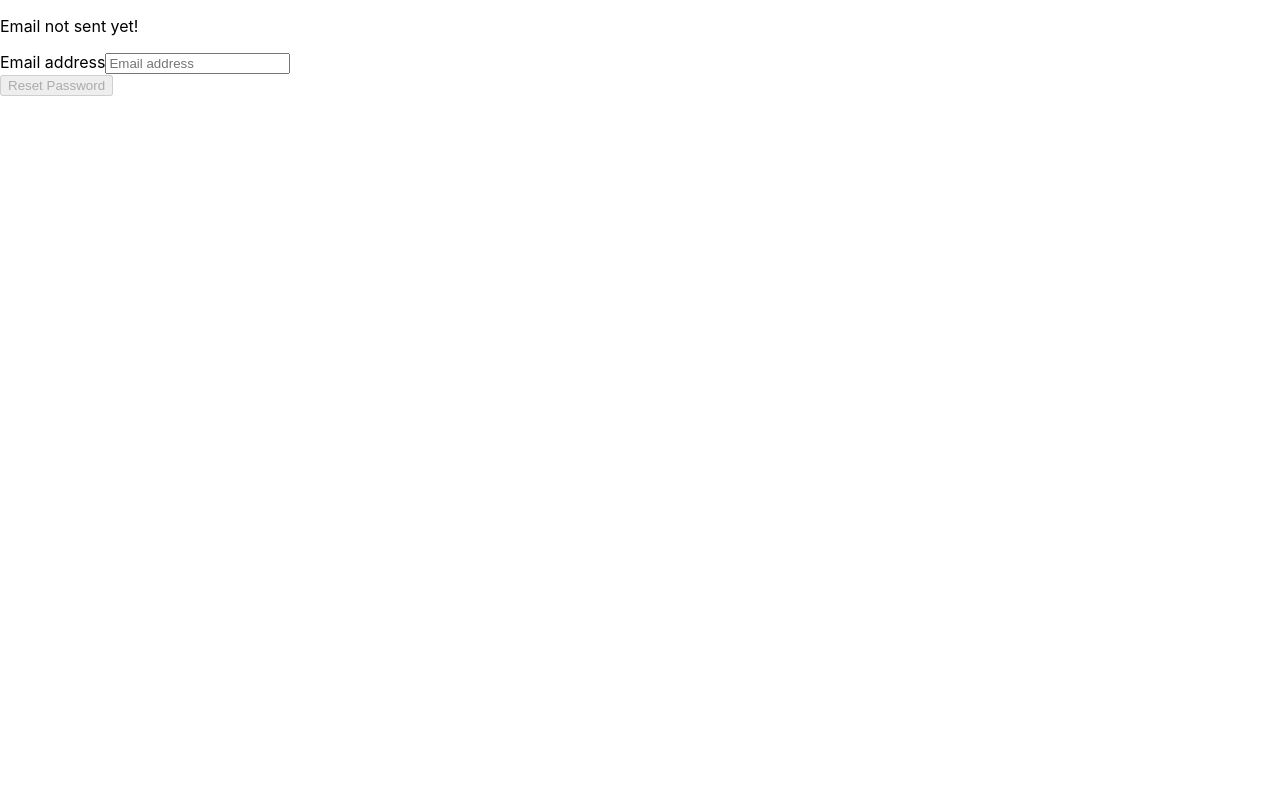
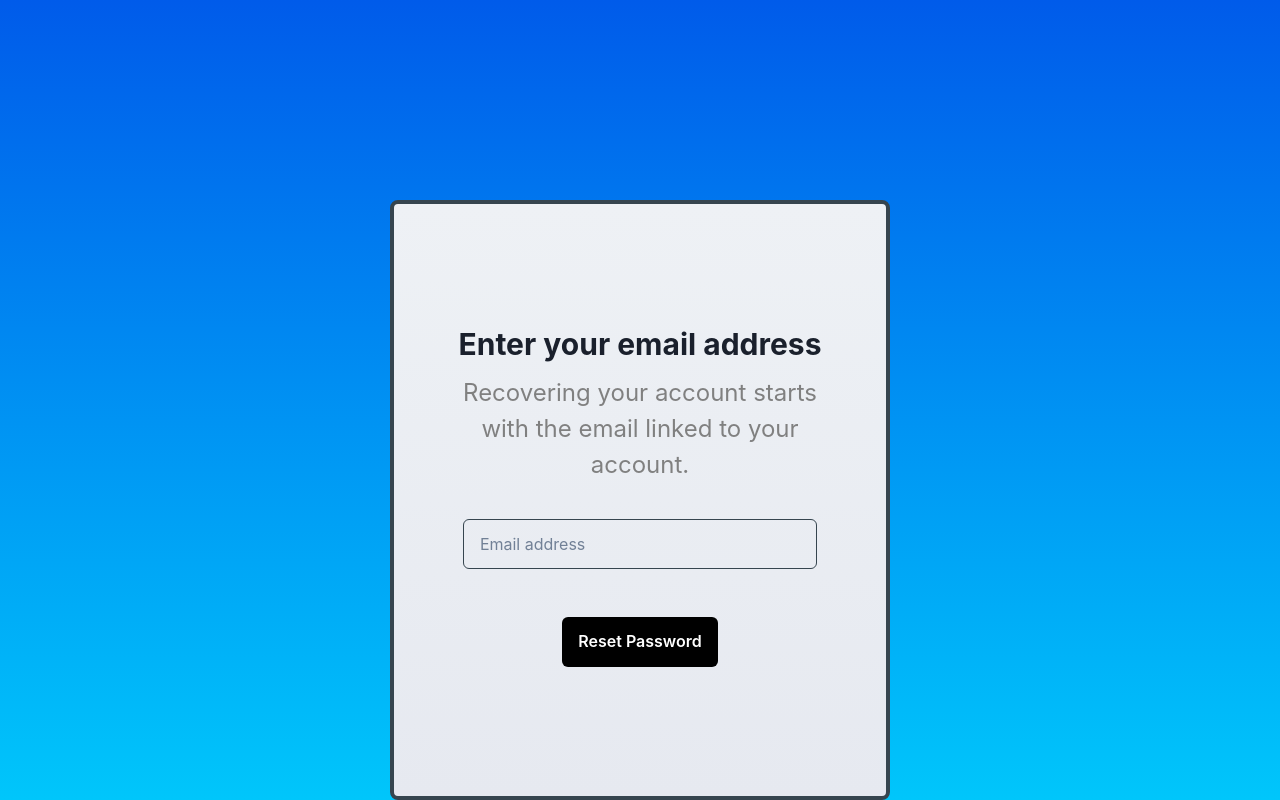
Before and after one commit to cjsiador/Language-Learning-App, a React (Create React App) app in the folder language-learning-app/: page /forgetpassword in a window 1280 px wide. Built offline with nearby package versions, Linux system fonts and the light colour scheme; no server answers.

Commit message:
Updated Forgot Password UI

```diff
--- a/language-learning-app/src/index.js
+++ b/language-learning-app/src/index.js
@@ -2,10 +2,13 @@ import React from 'react';
 import ReactDOM from 'react-dom/client';
 import './index.css';
 import App from './App';
+import { ChakraProvider } from '@chakra-ui/react';
 
 const root = ReactDOM.createRoot(document.getElementById('root'));
 root.render(
-  <React.StrictMode>
-    <App />
-  </React.StrictMode>
+  <ChakraProvider>
+    <React.StrictMode>
+      <App />
+    </React.StrictMode>
+  </ChakraProvider>
 );
--- a/language-learning-app/src/page/ForgetPassword.js
+++ b/language-learning-app/src/page/ForgetPassword.js
@@ -1,5 +1,6 @@
 import React, { useState } from 'react';
 import { getAuth, sendPasswordResetEmail } from 'firebase/auth';
+import { FormControl, Input, Box, Center, Text, Button, VStack } from '@chakra-ui/react'
 
 const ForgetPassword = () => {
 
@@ -23,7 +24,6 @@ const ForgetPassword = () => {
         setIsEmailValid(regex.test(email));
 
         if(!isEmailValid) {
-            alert("Email is invalid");
             return;
         }
 
@@ -42,33 +42,75 @@ const ForgetPassword = () => {
 
     return (
         <>
-            <form id="reset-password-form">
-                <div>
+            <Box backgroundImage='linear-gradient(to top, #00c6fb 0%, #005bea 100%)' width='100wh' height='100vh'>
+                <Center>
+                    <Box>
+                        <FormControl id="reset-password-form">
+                            <Box backgroundImage='linear-gradient(to top, #e6e9f0 0%, #eef1f5 100%)' width="50vw" minWidth="300px" maxWidth="500px" marginTop='25vh' height='600px' borderColor="#36454F" borderRadius='lg' borderWidth='4px'>
+                                <Center>
+                                    <Box alignContent='center' width='90%' height='500px' marginTop='50'>
+                                        <VStack>
+                                            <Text
+                                                fontSize='30px'
+                                                fontWeight='bold'
+                                                textAlign='center'
+                                            >
+                                                Enter your email address
+                                            </Text>
+                                            <Text
+                                                width="80%"
+                                                textAlign='center'
+                                                color='gray'
+                                                fontSize='24px'
+                                            >
+                                                Recovering your account starts with the email linked to your account.
+                                            </Text>
                                             {isEmailSent ?
-                        <p>Email Sent!</p>
+                                                <Text
+                                                    width="80%"
+                                                    color="purple"
+                                                    margin={5}
+                                                    textAlign='center'
+                                                >If your email matches an existing account we will send you a recovery email within a few minutes. If you have not received an email check your spam folder or contact Support.</Text>
                                                 :
-                        <p>Email not sent yet!</p>
+                                                <Text></Text>
                                             }
-                    <label htmlFor="email-address">
-                        Email address
-                    </label>
-                    <input
+                                            <Input
+                                                width="80%"
+                                                height="50px"
                                                 type="email"
                                                 label="Email address"
                                                 value={email}
                                                 onChange={(e) => validateEmail(e)}
                                                 required
                                                 placeholder="Email address"
+                                                borderColor="#36454F"
+                                                margin={5}
                                             />
-                </div>
-                <button
+                                            <Button
                                                 type="submit"
                                                 disabled={!isEmailValid}
                                                 onClick={onForgetPassword}
+                                                margin={5}
+                                                height='50px'
+                                                bg='black'
+                                                color='white'
+                                                _hover={{
+                                                    background: "#36454F",
+                                                    color: "white",
+                                                    opacity: "0.95",
+                                                }}
                                             >
                                                 Reset Password
-                </button>
-            </form>
+                                            </Button>
+                                        </VStack>
+                                    </Box>
+                                    </Center>
+                            </Box>
+                        </FormControl>
+                    </Box>
+                </Center>
+            </Box>
         </>
     )
 
--- a/language-learning-app/src/page/Login.js
+++ b/language-learning-app/src/page/Login.js
@@ -2,6 +2,7 @@ import React, {useState} from 'react';
 import { signInWithEmailAndPassword } from 'firebase/auth';
 import { auth } from '../firebase';
 import { NavLink, useNavigate } from 'react-router-dom'
+import { FormControl, Input, Box, Center, Text, Button, VStack } from '@chakra-ui/react'
 
 const Login = () => {
     const navigate = useNavigate();
@@ -29,7 +30,7 @@ const Login = () => {
             <main>
                 <section>
                     <div>
-                        <p> FocusApp </p>
+                        <p> Language Learning App</p>
                         <form>
                             <div>
                                 <label htmlFor="email-address">
```
Lines whose indentation alone changed are shown as unchanged.
